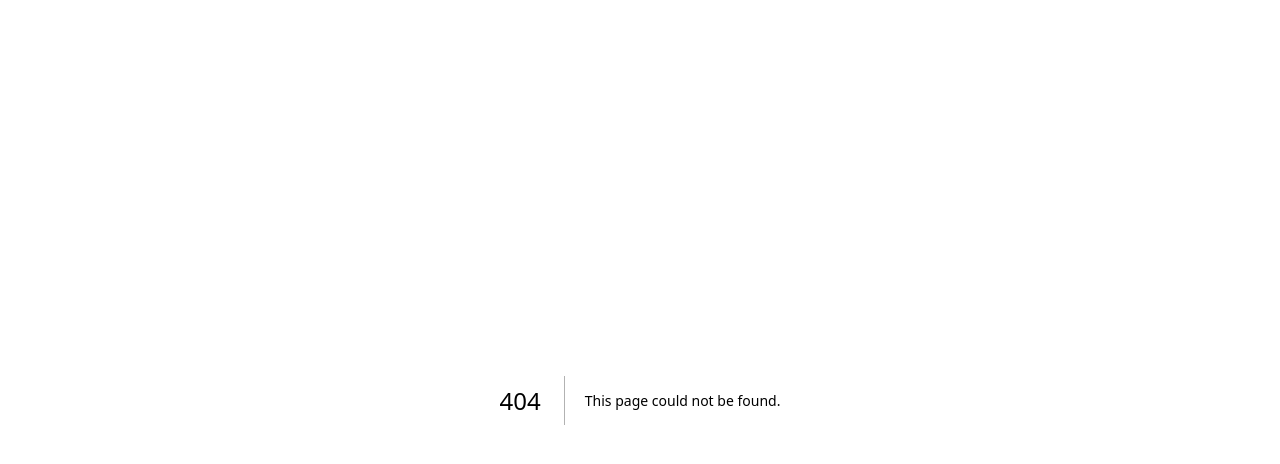
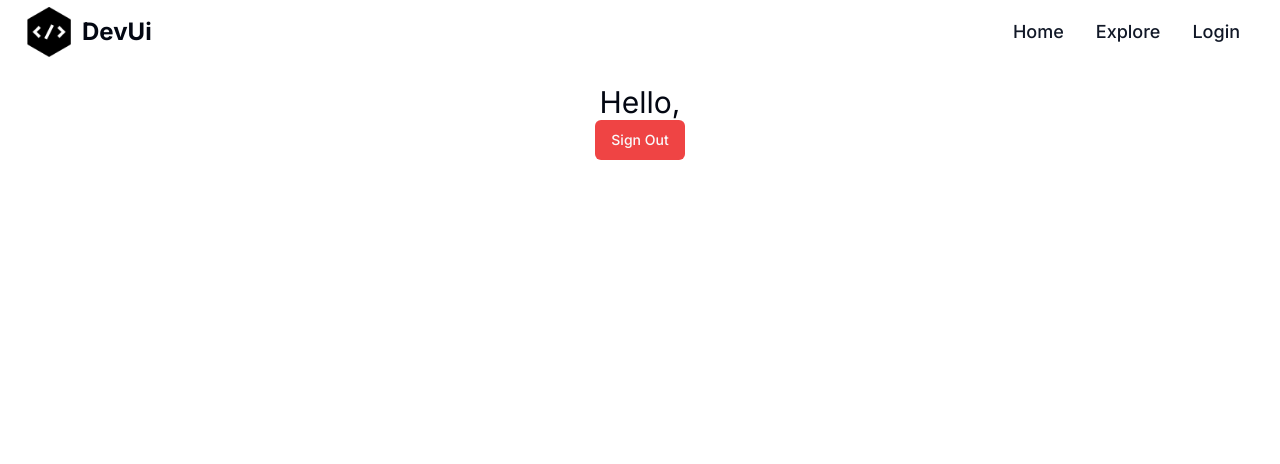
Before and after one commit to success-glich/dev-ui, a Next.js app: page /profile in a window 1280 px wide. Before the commit this address had no page. Shown: the top 464 px of the page. Built offline with nearby package versions, Linux system fonts and the light colour scheme; no server answers.

Commit message:
add profile page with logout

```diff
--- a/package.json
+++ b/package.json
@@ -10,6 +10,7 @@
   },
   "dependencies": {
     "@prisma/client": "^5.6.0",
+    "@radix-ui/react-alert-dialog": "^1.0.5",
     "@radix-ui/react-label": "^2.0.2",
     "@radix-ui/react-slot": "^1.0.2",
     "@vinejs/vine": "^1.6.0",
--- a/src/app/(auth)/login/page.tsx
+++ b/src/app/(auth)/login/page.tsx
@@ -25,10 +25,8 @@ function Login() {
       .post("/api/auth/login", authState)
       .then((res) => {
         const response = res.data;
-        console.log(response);
 
         if (response.status === 200) {
-          console.log("response from login:", response);
           setLoading(false);
           signIn("credentials", {
             email: authState.email,
--- /dev/null
+++ b/src/app/explore/page.tsx
@@ -0,0 +1,11 @@
+import NavBar from "@/components/NavBar";
+import React from "react";
+
+export default function Explore() {
+  return (
+    <div>
+      <NavBar />
+      <h1>hey i am explore page</h1>
+    </div>
+  );
+}
--- a/src/app/page.tsx
+++ b/src/app/page.tsx
@@ -1,14 +1,15 @@
 import { Button } from "@/components/ui/button";
 import { getServerSession } from "next-auth";
 import { authOptions } from "./api/auth/[...nextauth]/authOptions";
+import NavBar from "@/components/NavBar";
 export default async function Home() {
   const session = await getServerSession(authOptions);
   console.log(session);
   return (
     <div>
-      Hello world!!
+      <NavBar />
+
       <Button>Add Post</Button>
-      <div> {JSON.stringify(session)}</div>
     </div>
   );
 }
--- /dev/null
+++ b/src/app/profile/page.tsx
@@ -0,0 +1,25 @@
+import NavBar from "@/components/NavBar";
+import React from "react";
+import { getServerSession } from "next-auth";
+import {
+  CustomSession,
+  authOptions,
+} from "../api/auth/[...nextauth]/authOptions";
+import { Button } from "@/components/ui/button";
+import SignoutBtn from "@/components/SignoutBtn";
+
+export default async function Profile() {
+  const session: CustomSession | null = await getServerSession(authOptions);
+  return (
+    <div>
+      <NavBar />
+      <div className="container mt-5">
+        <div className="text-center">
+          <h1 className="text-3xl"> Hello, {session?.user?.name}</h1>
+          {/* <Button variant="destructive">Sign Out</Button> */}
+          <SignoutBtn />
+        </div>
+      </div>
+    </div>
+  );
+}
--- /dev/null
+++ b/src/components/NavBar.tsx
@@ -0,0 +1,60 @@
+"use client";
+import Image from "next/image";
+import Link from "next/link";
+import { Button } from "./ui/button";
+import { usePathname } from "next/navigation";
+import { useSession } from "next-auth/react";
+export default function NavBar() {
+  const pathName: string = usePathname();
+  console.log(pathName);
+  const { data: session, status } = useSession();
+  return (
+    <div className="h-16 w-full flex  justify-between items-center px-6">
+      <div className="flex justify-center items-center">
+        <Image alt="logo" src="/images/logo.png" width={50} height={50} />
+        <h1 className="text-2xl font-bold ml-2"> DevUi</h1>
+      </div>
+      <div>
+        <Link href={"/"}>
+          <Button
+            variant="link"
+            className={`text-md lg:text-lg ${
+              pathName === "/" ? "font-bold text-orange-500" : ""
+            }`}
+          >
+            Home
+          </Button>
+        </Link>
+
+        <Link href={"/explore"}>
+          <Button
+            variant="link"
+            className={`text-md lg:text-lg ${
+              pathName === "/explore" ? "font-bold text-orange-500" : ""
+            }`}
+          >
+            Explore
+          </Button>
+        </Link>
+        {status === "authenticated" ? (
+          <Link href={"/profile"}>
+            <Button
+              variant="link"
+              className={`text-md lg:text-lg ${
+                pathName === "/profile" ? "font-bold text-orange-500" : ""
+              }`}
+            >
+              Profile
+            </Button>
+          </Link>
+        ) : (
+          <Link href={"/login"}>
+            <Button variant="link" className="text-md  lg:text-lg">
+              Login
+            </Button>
+          </Link>
+        )}
+      </div>
+    </div>
+  );
+}
--- /dev/null
+++ b/src/components/SignoutBtn.tsx
@@ -0,0 +1,47 @@
+"use client";
+
+import { signOut } from "next-auth/react";
+import React from "react";
+import { Button } from "./ui/button";
+import {
+  AlertDialog,
+  AlertDialogAction,
+  AlertDialogCancel,
+  AlertDialogContent,
+  AlertDialogDescription,
+  AlertDialogFooter,
+  AlertDialogHeader,
+  AlertDialogTitle,
+  AlertDialogTrigger,
+} from "@/components/ui/alert-dialog";
+
+export default function SignoutBtn() {
+  const logout = () => {
+    signOut({ callbackUrl: "/login", redirect: true });
+  };
+  return (
+    <div>
+      <AlertDialog>
+        <AlertDialogTrigger>
+          {" "}
+          <Button variant={"destructive"}>Sign Out</Button>{" "}
+        </AlertDialogTrigger>
+        <AlertDialogContent>
+          <AlertDialogHeader>
+            <AlertDialogTitle>Are you absolutely sure?</AlertDialogTitle>
+            <AlertDialogDescription>
+              After you will be logout from this app and you have to login again
+              to access your profile page.
+            </AlertDialogDescription>
+          </AlertDialogHeader>
+          <AlertDialogFooter>
+            <AlertDialogCancel>Cancel</AlertDialogCancel>
+            <AlertDialogAction onClick={logout}>
+              Yes, Continue
+            </AlertDialogAction>
+          </AlertDialogFooter>
+        </AlertDialogContent>
+      </AlertDialog>
+    </div>
+  );
+}
--- /dev/null
+++ b/src/components/ui/alert-dialog.tsx
@@ -0,0 +1,141 @@
+"use client"
+
+import * as React from "react"
+import * as AlertDialogPrimitive from "@radix-ui/react-alert-dialog"
+
+import { cn } from "@/lib/utils"
+import { buttonVariants } from "@/components/ui/button"
+
+const AlertDialog = AlertDialogPrimitive.Root
+
+const AlertDialogTrigger = AlertDialogPrimitive.Trigger
+
+const AlertDialogPortal = AlertDialogPrimitive.Portal
+
+const AlertDialogOverlay = React.forwardRef<
+  React.ElementRef<typeof AlertDialogPrimitive.Overlay>,
+  React.ComponentPropsWithoutRef<typeof AlertDialogPrimitive.Overlay>
+>(({ className, ...props }, ref) => (
+  <AlertDialogPrimitive.Overlay
+    className={cn(
+      "fixed inset-0 z-50 bg-background/80 backdrop-blur-sm data-[state=open]:animate-in data-[state=closed]:animate-out data-[state=closed]:fade-out-0 data-[state=open]:fade-in-0",
+      className
+    )}
+    {...props}
+    ref={ref}
+  />
+))
+AlertDialogOverlay.displayName = AlertDialogPrimitive.Overlay.displayName
+
+const AlertDialogContent = React.forwardRef<
+  React.ElementRef<typeof AlertDialogPrimitive.Content>,
+  React.ComponentPropsWithoutRef<typeof AlertDialogPrimitive.Content>
+>(({ className, ...props }, ref) => (
+  <AlertDialogPortal>
+    <AlertDialogOverlay />
+    <AlertDialogPrimitive.Content
+      ref={ref}
+      className={cn(
+        "fixed left-[50%] top-[50%] z-50 grid w-full max-w-lg translate-x-[-50%] translate-y-[-50%] gap-4 border bg-background p-6 shadow-lg duration-200 data-[state=open]:animate-in data-[state=closed]:animate-out data-[state=closed]:fade-out-0 data-[state=open]:fade-in-0 data-[state=closed]:zoom-out-95 data-[state=open]:zoom-in-95 data-[state=closed]:slide-out-to-left-1/2 data-[state=closed]:slide-out-to-top-[48%] data-[state=open]:slide-in-from-left-1/2 data-[state=open]:slide-in-from-top-[48%] sm:rounded-lg",
+        className
+      )}
+      {...props}
+    />
+  </AlertDialogPortal>
+))
+AlertDialogContent.displayName = AlertDialogPrimitive.Content.displayName
+
+const AlertDialogHeader = ({
+  className,
+  ...props
+}: React.HTMLAttributes<HTMLDivElement>) => (
+  <div
+    className={cn(
+      "flex flex-col space-y-2 text-center sm:text-left",
+      className
+    )}
+    {...props}
+  />
+)
+AlertDialogHeader.displayName = "AlertDialogHeader"
+
+const AlertDialogFooter = ({
+  className,
+  ...props
+}: React.HTMLAttributes<HTMLDivElement>) => (
+  <div
+    className={cn(
+      "flex flex-col-reverse sm:flex-row sm:justify-end sm:space-x-2",
+      className
+    )}
+    {...props}
+  />
+)
+AlertDialogFooter.displayName = "AlertDialogFooter"
+
+const AlertDialogTitle = React.forwardRef<
+  React.ElementRef<typeof AlertDialogPrimitive.Title>,
+  React.ComponentPropsWithoutRef<typeof AlertDialogPrimitive.Title>
+>(({ className, ...props }, ref) => (
+  <AlertDialogPrimitive.Title
+    ref={ref}
+    className={cn("text-lg font-semibold", className)}
+    {...props}
+  />
+))
+AlertDialogTitle.displayName = AlertDialogPrimitive.Title.displayName
+
+const AlertDialogDescription = React.forwardRef<
+  React.ElementRef<typeof AlertDialogPrimitive.Description>,
+  React.ComponentPropsWithoutRef<typeof AlertDialogPrimitive.Description>
+>(({ className, ...props }, ref) => (
+  <AlertDialogPrimitive.Description
+    ref={ref}
+    className={cn("text-sm text-muted-foreground", className)}
+    {...props}
+  />
+))
+AlertDialogDescription.displayName =
+  AlertDialogPrimitive.Description.displayName
+
+const AlertDialogAction = React.forwardRef<
+  React.ElementRef<typeof AlertDialogPrimitive.Action>,
+  React.ComponentPropsWithoutRef<typeof AlertDialogPrimitive.Action>
+>(({ className, ...props }, ref) => (
+  <AlertDialogPrimitive.Action
+    ref={ref}
+    className={cn(buttonVariants(), className)}
+    {...props}
+  />
+))
+AlertDialogAction.displayName = AlertDialogPrimitive.Action.displayName
+
+const AlertDialogCancel = React.forwardRef<
+  React.ElementRef<typeof AlertDialogPrimitive.Cancel>,
+  React.ComponentPropsWithoutRef<typeof AlertDialogPrimitive.Cancel>
+>(({ className, ...props }, ref) => (
+  <AlertDialogPrimitive.Cancel
+    ref={ref}
+    className={cn(
+      buttonVariants({ variant: "outline" }),
+      "mt-2 sm:mt-0",
+      className
+    )}
+    {...props}
+  />
+))
+AlertDialogCancel.displayName = AlertDialogPrimitive.Cancel.displayName
+
+export {
+  AlertDialog,
+  AlertDialogPortal,
+  AlertDialogOverlay,
+  AlertDialogTrigger,
+  AlertDialogContent,
+  AlertDialogHeader,
+  AlertDialogFooter,
+  AlertDialogTitle,
+  AlertDialogDescription,
+  AlertDialogAction,
+  AlertDialogCancel,
+}
--- /dev/null
+++ b/src/middleware.ts
@@ -0,0 +1,3 @@
+export { default } from "next-auth/middleware";
+
+export const config = { matcher: ["/profile"] };
```
Also changed, not shown: 1 other file (tests, documents, lock files or other folders).
